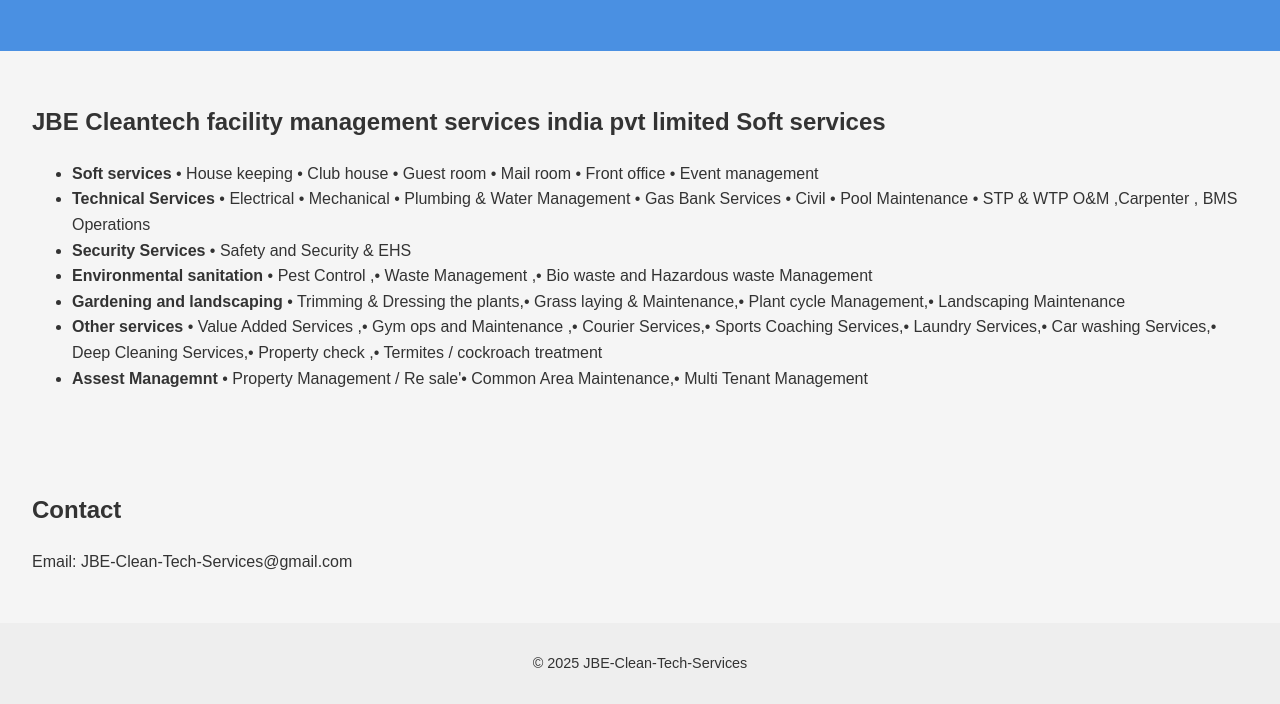
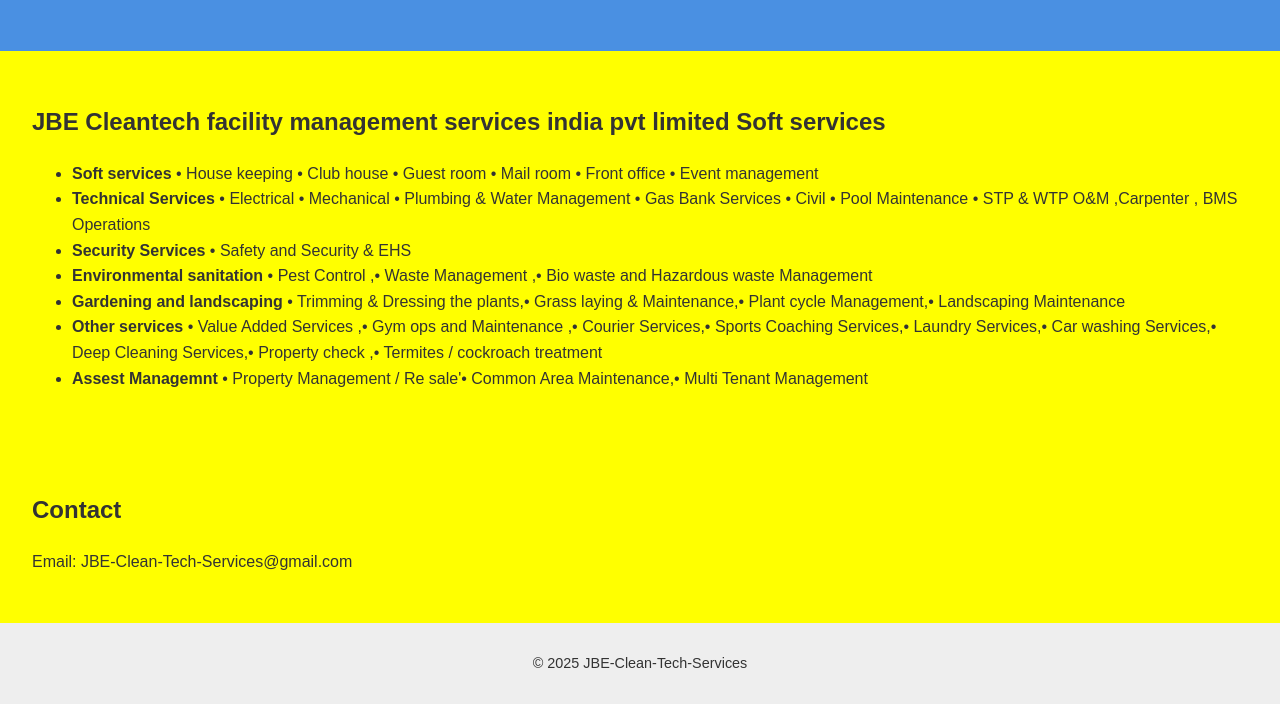
Before and after one commit to Boyshiva03/JBE-Clean-Tech-Services, a plain HTML site: page index.html in a window 1280 px wide. Shown: the part 180-884 px from the top of the page. Drawn offline with Linux system fonts and the light colour scheme.

Commit message:
Update style.css

```diff
--- a/style.css
+++ b/style.css
@@ -3,7 +3,7 @@
   line-height: 1.6;
   margin: 0;
   padding: 0;
-  background-color: #f5f5f5;
+  background-color: #FFFF00;
   color: #333;
 }
 
```
